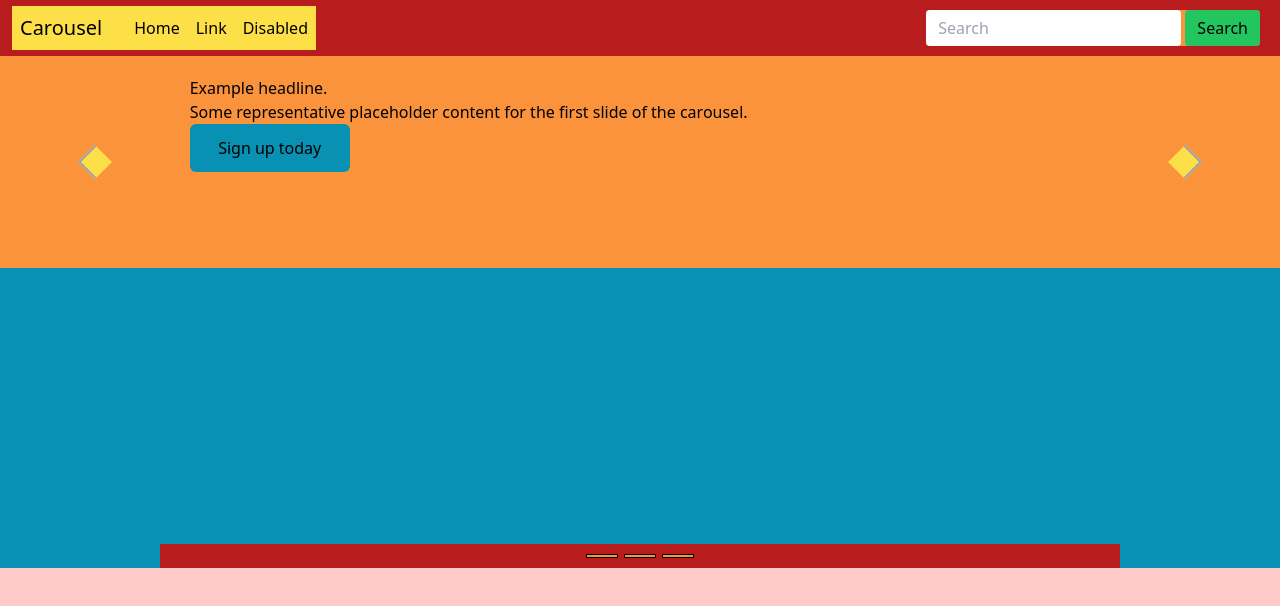
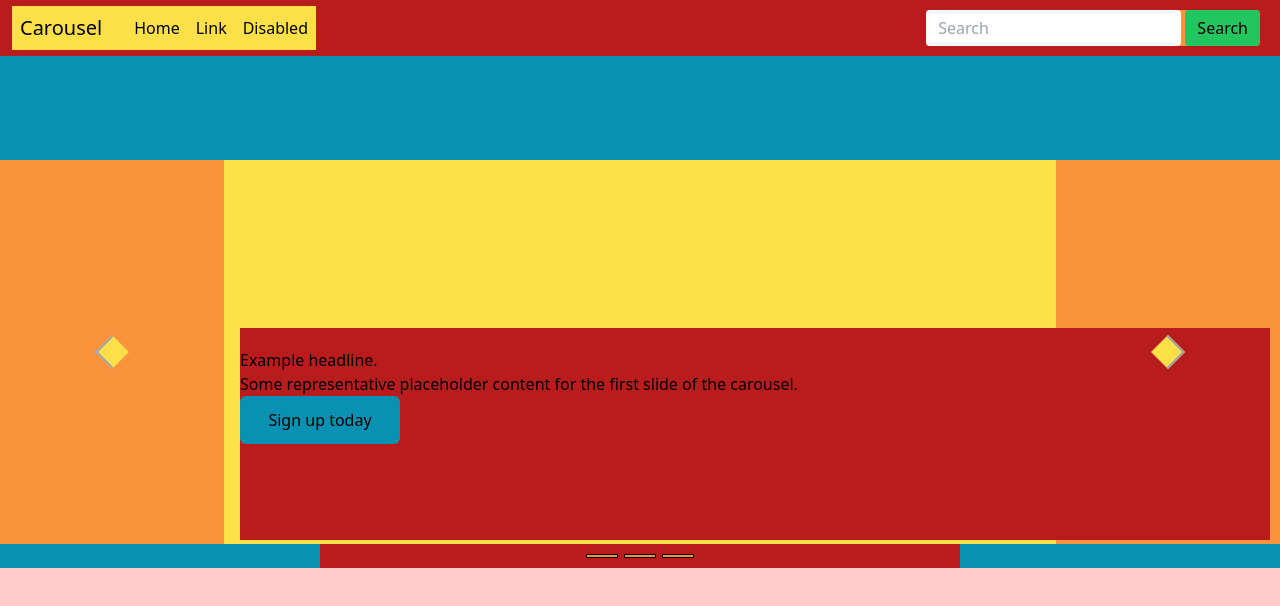
Before and after one commit to Juliangasa/carousel_tailwind_outlined, a plain HTML site: page index.html in a window 1280 px wide. Drawn offline with nearby package versions, Linux system fonts and the light colour scheme.

Commit message:
title-container positioned relative to its parent

```diff
--- a/index.html
+++ b/index.html
@@ -24,12 +24,12 @@
         </nav>
     </header>
 </body>
-<section class="w-full h-[512px] bg-cyan-600 flex flex-col justify-between items-center">
-    <div class="w-full h-fit flex bg-yellow-300 justify-between items-center">
+<section class="w-full h-[512px] bg-cyan-600 flex flex-col justify-end items-center">
+    <div class="w-full h-3/4 flex bg-yellow-300 justify-between items-center relative">
         <div class="w-56 h-full bg-orange-400 flex justify-center items-center">
             <div class="w-6 h-6 bg-yellow-300 rotate-45 border-solid border-b-2 border-l-2 border-zinc-400"></div>
         </div>
-        <div class="w-[1063.45px] h-[211.6px] bg-orange-400 py-5">
+        <div class="w-[1030px] h-[211.6px] bg-red-700 py-5 absolute left-60 bottom-1">
             <h1>Example headline.</h1>
             <p>Some representative placeholder content for the first slide of the carousel.</p>
             <button class="w-40 h-12 bg-cyan-600 rounded-md">Sign up today</button>
@@ -38,7 +38,7 @@
             <div class="w-6 h-6 bg-yellow-300 rotate-45 border-solid border-t-2 border-r-2 border-zinc-400"></div>
         </div>
     </div>
-    <div class="w-9/12 h-6 bg-red-700 flex justify-center gap-1.5 items-center">
+    <div class="w-3/6 h-6 bg-red-700 flex justify-center gap-1.5 items-center">
         <div class="w-8 h-1 bg-orange-400 border border-black"></div>
         <div class="w-8 h-1 bg-orange-400 border border-black"></div>
         <div class="w-8 h-1 bg-orange-400 border border-black"></div>
```
